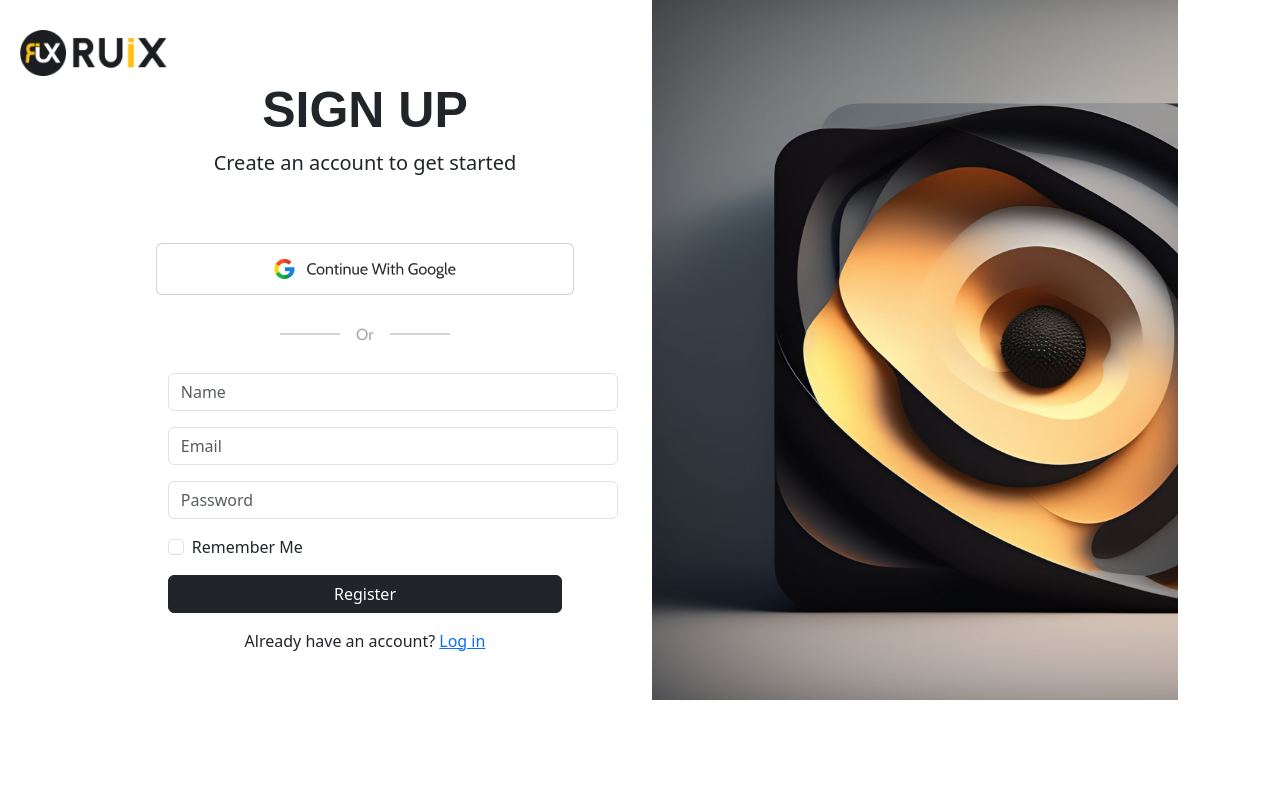
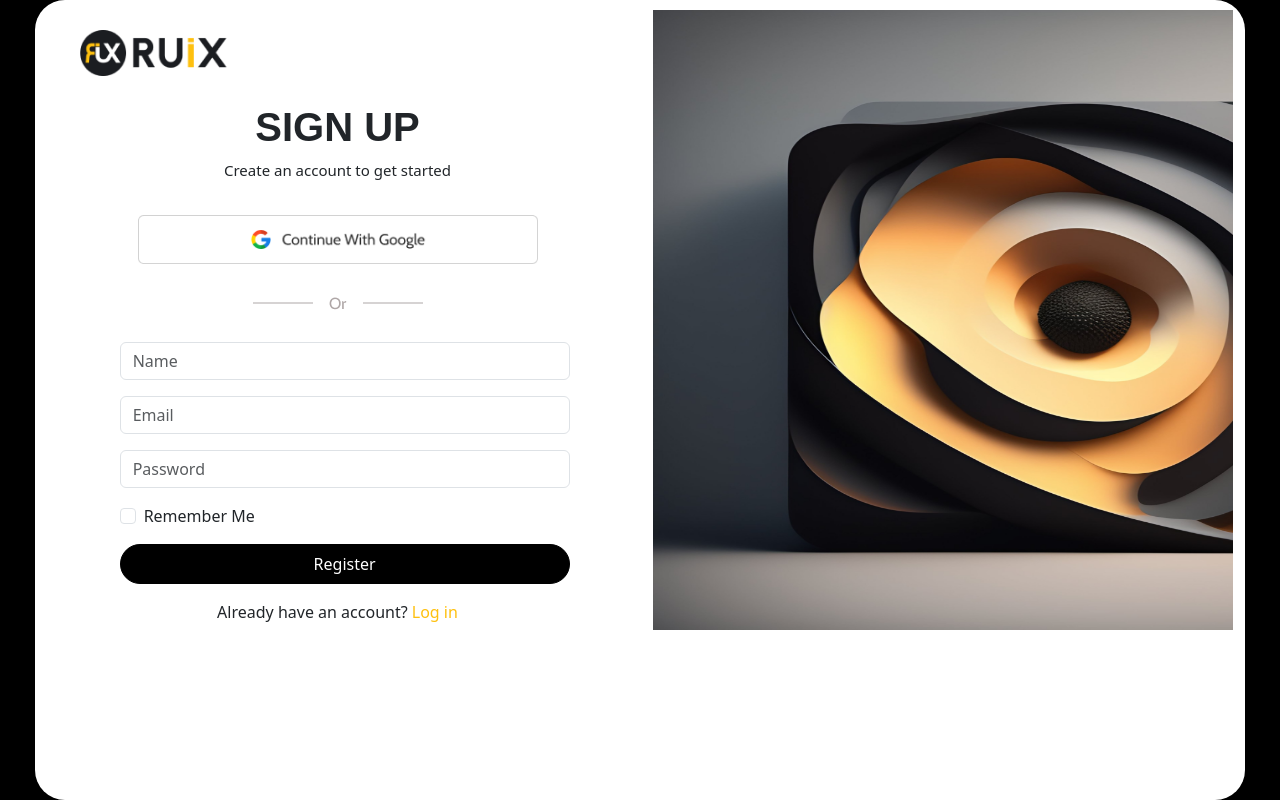
Before and after one commit to naledimuhauli/registration-form, a React (Create React App) app in the folder client/: page / in a window 1280 px wide. Built offline with nearby package versions, Linux system fonts and the light colour scheme.

Commit message:
changed the styling of the page again

```diff
--- a/client/src/App.css
+++ b/client/src/App.css
@@ -9,18 +9,24 @@ html {
     min-height: 100vh;
     display: flex;
     align-items: center;
-    max-width: 1100px;
+    max-width: 1210px;
     display: block;
     margin: auto;
+    border-radius: 30px;
+    background-color: white;
 }
 
 .logo {
     position: absolute;
     top: 20px;
-    left: 20px;
+    left: 80px;
     margin-top: 10px;
     width: 166px;
     height: 51px;
+}
+
+.regi {
+    background-color: black;
 }
 
 .logo img {
@@ -28,9 +34,9 @@ html {
 }
 
 .cover-photo {
-    width: 620px;
-    height: 700px;
-
+    width: 610px;
+    height: 620px;
+    padding-left: 1px;
 }
 
 .sign-up,
@@ -39,20 +45,25 @@ html {
 }
 
 .sign-up {
-    margin-top: 5px;
-    font-size: 50px;
+    padding-top: 55px;
+    font-size: 40px;
     font-weight: 600;
     font-family: arial;
 }
 
 .create {
-    font-size: 20px;
+    font-size: 15px;
+    font-weight: 500;
 }
 
 .continue {
     border: white;
     background-color: white;
     margin-bottom: 5px;
+}
+
+.continue img {
+    width: 400px;
 }
 
 
@@ -62,14 +73,21 @@ html {
 }
 
 .registerBtn {
-    color: black;
+    color: white;
     border-radius: 50px;
+    display: block;
+    margin: auto;
+    width: 450px;
+    padding: 7px;
+    background-color: black;
+    border: 1px solid black;
 }
 
 .account {
     text-align: center;
 }
 
-.login {
+span .login {
     color: #FEC00F;
+    text-decoration: none;
 }
--- a/client/src/login.js
+++ b/client/src/login.js
@@ -80,7 +80,7 @@ function Login() {
                                 <p className="account mt-3">
                                     Don’t have an account?{' '}
                                     <span className="login">
-                                        <Link to={'/'}>Sign up</Link>
+                                        <Link to={'/'} className='login'>Sign up</Link>
                                     </span>
                                 </p>
                             </form>
--- a/client/src/registration.js
+++ b/client/src/registration.js
@@ -66,7 +66,7 @@ function Registration() {
   return (
     <div className="regi">
       <div className='form'>
-        <div className='logo'>
+        <div className='logo mb-5'>
           <img src={logo} alt='logo' />
         </div>
         <div className='container-fluid'>
@@ -74,7 +74,7 @@ function Registration() {
             <div className='col-md-6 d-flex flex-column align-items-center justify-content-center'>
               <h1 className="sign-up mt-5">SIGN UP</h1>
               <p className="create">Create an account to get started</p>
-              <button className="continue mb-3 mt-5" onClick={handleGoogleLogin}>
+              <button className="continue mb-3 mt-3" onClick={handleGoogleLogin}>
                 <img src={glogin} alt="google login" />
               </button>
               <img src={separator} alt="separator" className="mb-3 mt-3" />
@@ -116,13 +116,13 @@ function Registration() {
                   <input type="checkbox" className="form-check-input" id="rememberMe" />
                   <label className="form-check-label" htmlFor="rememberMe">Remember Me</label>
                 </div>
-                <button type="submit" className="btn btn-dark w-100 registerBtn">Register</button>
+                <button type="submit" className=" registerBtn">Register</button>
                 {error && <p className="text-danger mt-2">{error}</p>}
                 {success && <p className="text-success mt-2">{success}</p>}
                 <p className="account mt-3">
                   Already have an account?{' '}
                   <span className="login">
-                    <Link to={'/login'}>Log in</Link>
+                    <Link to={'/login'} className='login'>Log in</Link>
                   </span>
                 </p>
               </form>
```
